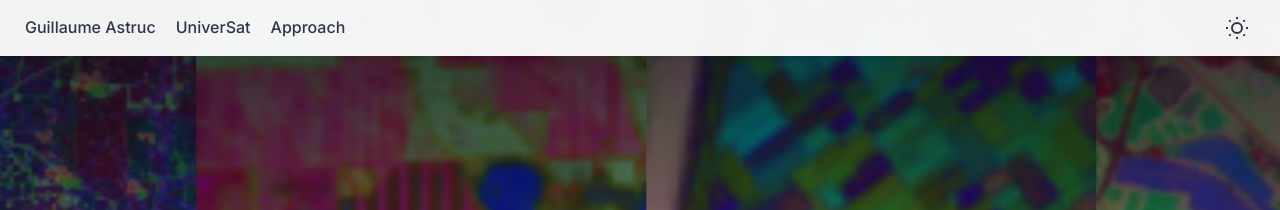
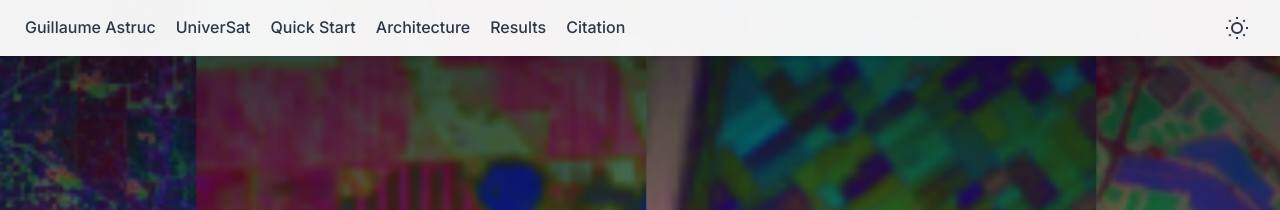
Before and after one commit to gastruc/gastruc.github.io, a Jekyll site: the page built from projects/universat.md, in a window 1280 px wide. Shown: the top 210 px of the page. Built offline with Jekyll 4.4.1, drawn with Linux system fonts in a browser that asks for light colours; a script that is not in the unit is left out.

Commit message:
update nav bar

```diff
--- a/projects/universat.md
+++ b/projects/universat.md
@@ -835,7 +835,7 @@ highres, _ = model.encode(data, patch_size=<span class="num">40</span>, output_g
 
   <hr class="divider"/>
 
-  <section class="fade-in">
+  <section class="fade-in" id="architecture">
     <div class="section-label">Architecture</div>
     <h2>The Universal Patch Encoder</h2>
     <p>
@@ -905,7 +905,7 @@ highres, _ = model.encode(data, patch_size=<span class="num">40</span>, output_g
 
   <hr class="divider"/>
 
-  <section class="fade-in">
+  <section class="fade-in" id="results">
     <div class="section-label">Results</div>
     <h2>Competitive — and broader — than the state of the art</h2>
     <p>
@@ -1038,6 +1038,20 @@ highres, _ = model.encode(data, patch_size=<span class="num">40</span>, output_g
 </div>
 
 <script>
+  // The shared project layout's navbar links (#, #approach) both resolve to the
+  // top of this single-page layout. Rewire them to this page's actual sections.
+  (function () {
+    const navList = document.querySelector('header nav ul');
+    if (!navList) return;
+    navList.innerHTML =
+      '<li><a href="/">Guillaume Astruc</a></li>' +
+      '<li><a href="#top">UniverSat</a></li>' +
+      '<li><a href="#usage">Quick Start</a></li>' +
+      '<li><a href="#architecture">Architecture</a></li>' +
+      '<li><a href="#results">Results</a></li>' +
+      '<li><a href="#citation">Citation</a></li>';
+  })();
+
   const usObserver = new IntersectionObserver((entries) => {
     entries.forEach((e) => { if (e.isIntersecting) e.target.classList.add('visible'); });
   }, { threshold: 0.1 });
```
